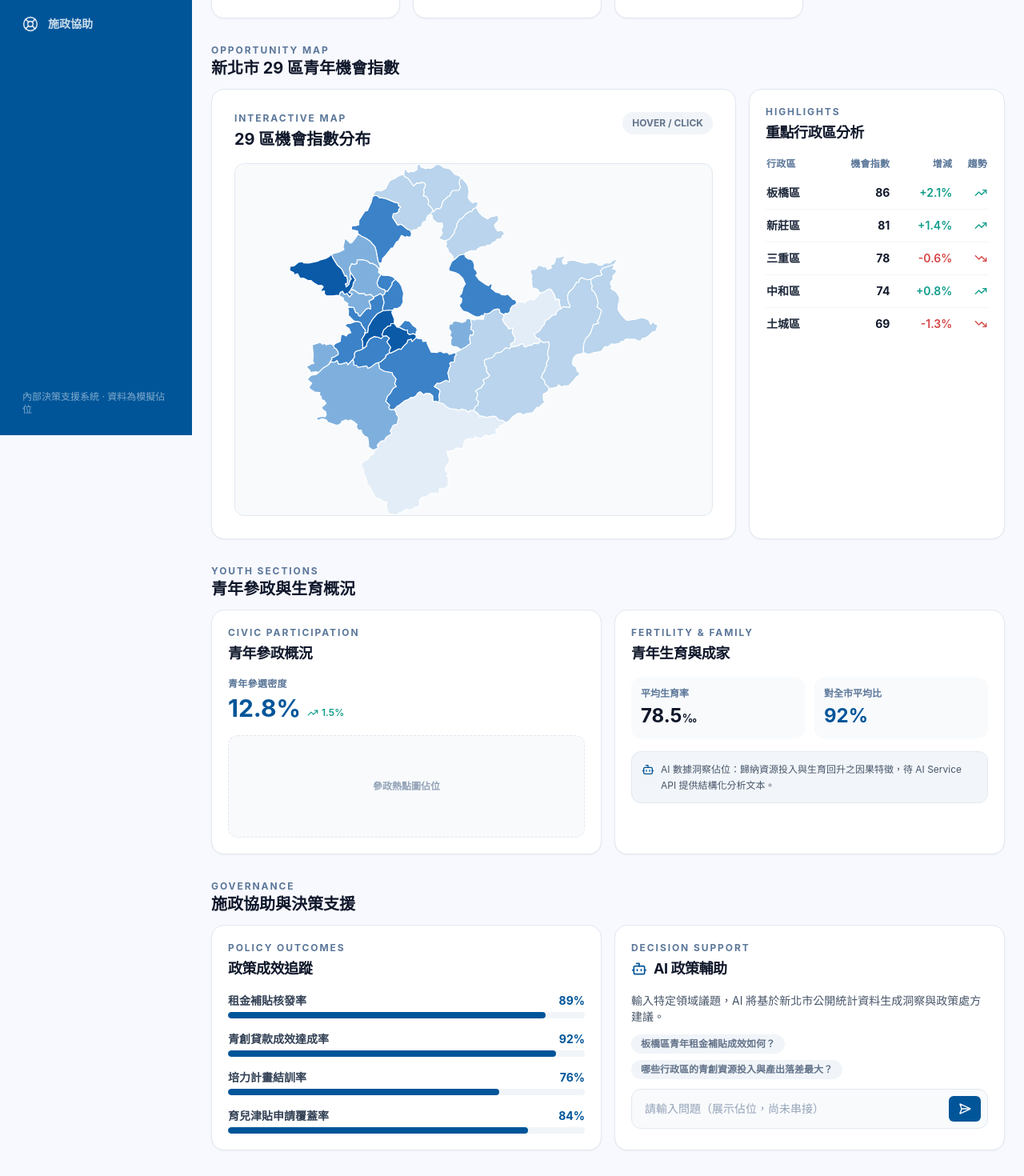
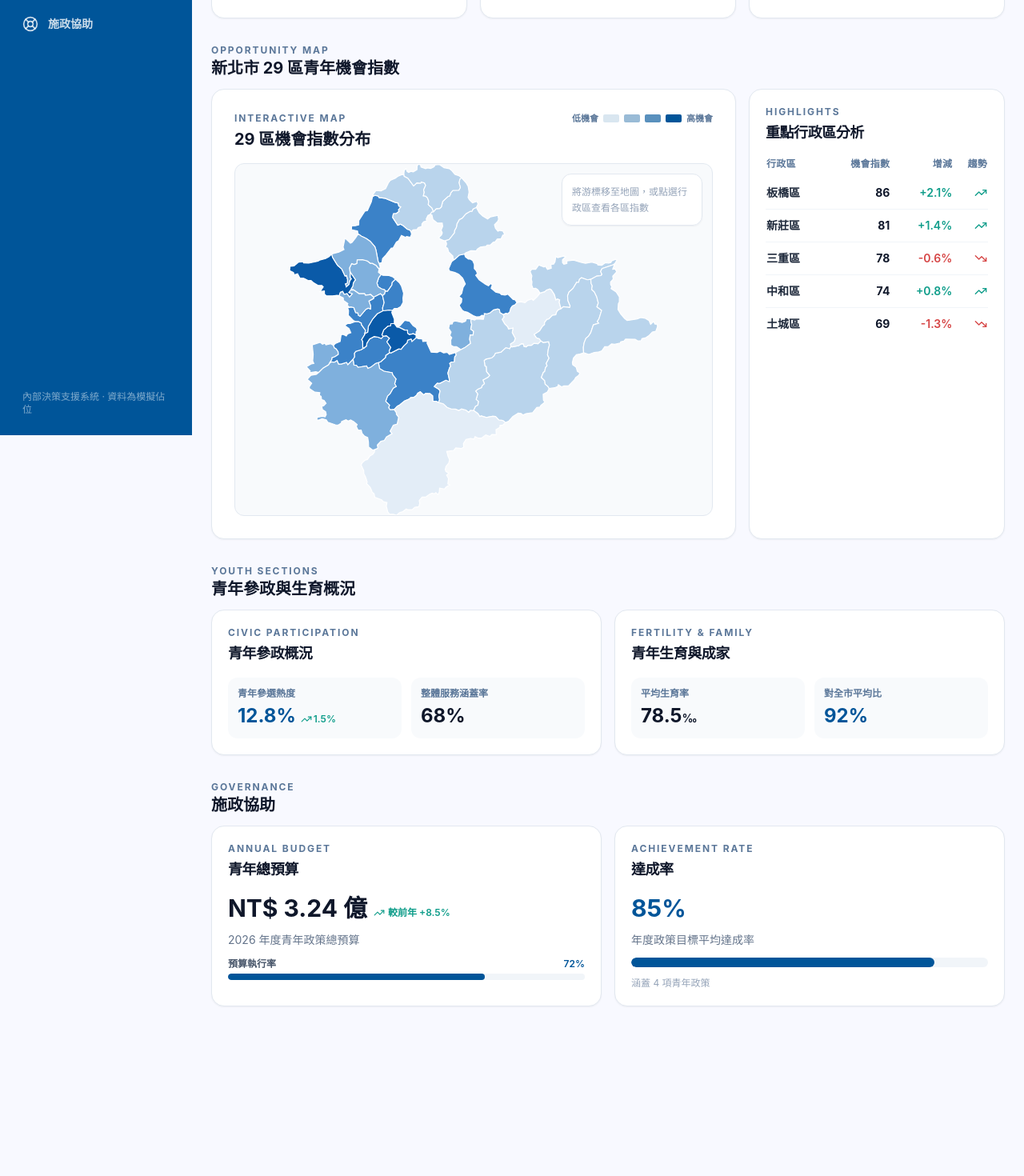
Before and after one commit to Raiden1121/NewTaipeiHack, a React (Vite) app in the folder frontend/: page / in a window 1280 px wide. Shown: the part 256-1726 px from the top of the page at 80% size. After the commit the page ends 1546 px from the top, so only its background shows below. Built offline with nearby package versions, Linux system fonts and the light colour scheme.

Commit message:
refactor(frontend): trim home overview cards and simplify KPI row
- Drop retention-risk KPI card; KPI row now a 3-up grid
- Rework DistrictChoroplethMap, ParticipationOverviewCard, and
  PolicySupportPanel presentation
- Rename governance section to "施政協助"

```diff
--- a/frontend/src/features/home/HomePage.tsx
+++ b/frontend/src/features/home/HomePage.tsx
@@ -61,7 +61,7 @@ export default function HomePage() {
         </div>
       </Section>
 
-      <Section eyebrow="Governance" title="施政協助與決策支援">
+      <Section eyebrow="Governance" title="施政協助">
         <PolicySupportPanel />
       </Section>
     </div>
--- a/frontend/src/features/home/components/DistrictChoroplethMap.tsx
+++ b/frontend/src/features/home/components/DistrictChoroplethMap.tsx
@@ -7,13 +7,29 @@ import { opportunityFillColor, SELECTED_DISTRICT_FILL } from "@/lib/mapColors";
 import { Skeleton } from "@/components/ui/skeleton";
 import { Button } from "@/components/ui/button";
 import { cn } from "@/lib/utils";
+import type { RetentionRiskLevel } from "@/types/district";
 
 const MAP_WIDTH = 760;
 const MAP_HEIGHT = 560;
 
-function clamp(value: number, min: number, max: number) {
-  return Math.min(Math.max(value, min), max);
-}
+const LEGEND_STEPS = [
+  "bg-primary/15",
+  "bg-primary/40",
+  "bg-primary/65",
+  "bg-primary",
+];
+
+const RISK_LABEL: Record<RetentionRiskLevel, string> = {
+  low: "低風險",
+  medium: "中風險",
+  high: "高風險",
+};
+
+const RISK_TEXT_CLASS: Record<RetentionRiskLevel, string> = {
+  low: "text-risk-low",
+  medium: "text-risk-medium",
+  high: "text-risk-high",
+};
 
 export default function DistrictChoroplethMap() {
   const [hoveredDistrictId, setHoveredDistrictId] = useState<string | null>(
@@ -53,19 +69,6 @@ export default function DistrictChoroplethMap() {
   );
   const selectDistrict = useSelectedDistrict((state) => state.selectDistrict);
 
-  const hoveredDistrict = features.find(
-    (item) => item.properties.id === hoveredDistrictId,
-  );
-  const tooltipPoint = hoveredDistrict
-    ? pathGenerator.centroid(hoveredDistrict as never)
-    : null;
-  const tooltipX = tooltipPoint
-    ? clamp(tooltipPoint[0] - 54, 12, MAP_WIDTH - 132)
-    : 0;
-  const tooltipY = tooltipPoint
-    ? clamp(tooltipPoint[1] - 42, 12, MAP_HEIGHT - 48)
-    : 0;
-
   const isLoading = topologyState === "loading" || isDistrictsLoading;
   const isError = topologyState === "error" || isDistrictsError;
 
@@ -101,12 +104,33 @@ export default function DistrictChoroplethMap() {
     );
   }
 
+  // 常駐資訊面板：以 hover 為主，無 hover 時退回已選取行政區。
+  const activeDistrictId = hoveredDistrictId ?? selectedDistrictId;
+  const activeFeature = features.find(
+    (item) => item.properties.id === activeDistrictId,
+  );
+  const activeSummary = activeDistrictId
+    ? districtById.get(activeDistrictId)
+    : undefined;
+
+  // 已選取行政區排到最後繪製，讓上浮的整個塗層疊在其他區之上、邊界不被裁切。
+  const orderedFeatures = selectedDistrictId
+    ? [
+        ...features.filter(
+          (item) => item.properties.id !== selectedDistrictId,
+        ),
+        ...features.filter(
+          (item) => item.properties.id === selectedDistrictId,
+        ),
+      ]
+    : features;
+
   return (
     <section
       aria-labelledby="map-title"
       className="rounded-2xl border border-slate-200 bg-white p-7 shadow-sm"
     >
-      <div className="mb-4 flex items-start justify-between gap-4">
+      <div className="mb-4 flex flex-wrap items-start justify-between gap-3">
         <div>
           <p className="mb-1 text-xs font-bold uppercase tracking-[0.16em] text-accent-slate">
             Interactive Map
@@ -115,9 +139,17 @@ export default function DistrictChoroplethMap() {
             29 區機會指數分布
           </h2>
         </div>
-        <span className="rounded-full bg-slate-100 px-3 py-1.5 text-xs font-bold uppercase text-slate-500">
-          Hover / Click
-        </span>
+        <div className="flex items-center gap-1.5 text-[11px] font-semibold text-accent-slate">
+          <span>低機會</span>
+          {LEGEND_STEPS.map((step) => (
+            <span
+              key={step}
+              className={cn("h-2.5 w-5 rounded-sm", step)}
+              aria-hidden="true"
+            />
+          ))}
+          <span>高機會</span>
+        </div>
       </div>
 
       <div className="relative overflow-hidden rounded-xl border border-slate-200 bg-slate-50">
@@ -128,7 +160,7 @@ export default function DistrictChoroplethMap() {
           className="block h-auto w-full"
         >
           <g>
-            {features.map((district) => {
+            {orderedFeatures.map((district) => {
               const id = district.properties.id;
               const name = district.properties.name ?? "未命名行政區";
               const opportunityIndex = districtById.get(id)?.opportunityIndex;
@@ -142,7 +174,7 @@ export default function DistrictChoroplethMap() {
                   data-town-id={id}
                   aria-label={name}
                   className={cn(
-                    "cursor-pointer stroke-white stroke-[1.5] transition-[filter,stroke-width] duration-150",
+                    "cursor-pointer stroke-white stroke-[1.5] transition-[filter,stroke-width,transform] duration-200",
                     isHovered && "stroke-[3] stroke-amber-500 brightness-95",
                     isSelected && "stroke-[3] stroke-amber-700",
                   )}
@@ -150,6 +182,12 @@ export default function DistrictChoroplethMap() {
                     fill: isSelected
                       ? SELECTED_DISTRICT_FILL
                       : opportunityFillColor(opportunityIndex),
+                    transformBox: "fill-box",
+                    transformOrigin: "center",
+                    transform: isSelected ? "translateY(-8px)" : undefined,
+                    filter: isSelected
+                      ? "drop-shadow(0 8px 10px rgba(16, 35, 63, 0.35))"
+                      : undefined,
                   }}
                   onMouseEnter={() => setHoveredDistrictId(id)}
                   onMouseLeave={() => setHoveredDistrictId(null)}
@@ -160,25 +198,44 @@ export default function DistrictChoroplethMap() {
               );
             })}
           </g>
-          {hoveredDistrict && tooltipPoint && (
-            <g
-              pointerEvents="none"
-              transform={`translate(${tooltipX} ${tooltipY})`}
-            >
-              <rect width="132" height="36" rx="9" fill="#10233f" />
-              <text
-                x="66"
-                y="23"
-                textAnchor="middle"
-                fill="#ffffff"
-                fontSize="14"
-                fontWeight="700"
-              >
-                {hoveredDistrict.properties.name}
-              </text>
-            </g>
+        </svg>
+
+        <div className="pointer-events-none absolute right-3 top-3 w-44 rounded-xl border border-slate-200 bg-white/95 p-3 shadow-sm backdrop-blur">
+          {activeFeature ? (
+            <>
+              <p className="text-sm font-bold text-slate-900">
+                {activeFeature.properties.name}
+              </p>
+              <dl className="mt-2 space-y-1.5 text-xs">
+                <div className="flex items-center justify-between">
+                  <dt className="text-accent-slate">機會指數</dt>
+                  <dd className="font-bold text-slate-900">
+                    {activeSummary ? activeSummary.opportunityIndex : "—"}
+                  </dd>
+                </div>
+                <div className="flex items-center justify-between">
+                  <dt className="text-accent-slate">留才風險</dt>
+                  <dd
+                    className={cn(
+                      "font-bold",
+                      activeSummary
+                        ? RISK_TEXT_CLASS[activeSummary.retentionRiskLevel]
+                        : "text-slate-400",
+                    )}
+                  >
+                    {activeSummary
+                      ? RISK_LABEL[activeSummary.retentionRiskLevel]
+                      : "—"}
+                  </dd>
+                </div>
+              </dl>
+            </>
+          ) : (
+            <p className="text-xs leading-relaxed text-slate-400">
+              將游標移至地圖，或點選行政區查看各區指數
+            </p>
           )}
-        </svg>
+        </div>
       </div>
     </section>
   );
--- a/frontend/src/features/home/components/FertilityOverviewCard.tsx
+++ b/frontend/src/features/home/components/FertilityOverviewCard.tsx
@@ -1,4 +1,3 @@
-import { Bot } from "lucide-react";
 import { Card, CardContent, CardHeader, CardTitle } from "@/components/ui/card";
 
 export default function FertilityOverviewCard() {
@@ -12,7 +11,7 @@ export default function FertilityOverviewCard() {
           青年生育與成家
         </CardTitle>
       </CardHeader>
-      <CardContent className="flex flex-col gap-4">
+      <CardContent>
         <div className="grid grid-cols-2 gap-3">
           <div className="rounded-xl bg-slate-50 p-3">
             <p className="text-xs font-semibold text-accent-slate">平均生育率</p>
@@ -27,14 +26,6 @@ export default function FertilityOverviewCard() {
             <p className="mt-1 text-2xl font-bold text-primary">92%</p>
           </div>
         </div>
-
-        <div className="flex items-start gap-2 rounded-xl border border-slate-200 bg-primary/5 p-3">
-          <Bot className="mt-0.5 h-4 w-4 shrink-0 text-primary" aria-hidden="true" />
-          <p className="text-xs leading-relaxed text-slate-600">
-            AI 數據洞察佔位：歸納資源投入與生育回升之因果特徵，待 AI Service API
-            提供結構化分析文本。
-          </p>
-        </div>
       </CardContent>
     </Card>
   );
--- a/frontend/src/features/home/components/ParticipationOverviewCard.tsx
+++ b/frontend/src/features/home/components/ParticipationOverviewCard.tsx
@@ -12,25 +12,26 @@ export default function ParticipationOverviewCard() {
           青年參政概況
         </CardTitle>
       </CardHeader>
-      <CardContent className="flex flex-col gap-4">
-        <div>
-          <p className="text-xs font-semibold uppercase tracking-wide text-accent-slate">
-            青年參選密度
-          </p>
-          <div className="mt-1 flex items-end gap-2">
-            <span className="text-3xl font-bold text-primary">12.8%</span>
-            <span className="mb-1 inline-flex items-center gap-1 text-xs font-semibold text-accent-teal">
-              <TrendingUp className="h-3.5 w-3.5" aria-hidden="true" />
-              1.5%
-            </span>
+      <CardContent>
+        <div className="grid grid-cols-2 gap-3">
+          <div className="rounded-xl bg-slate-50 p-3">
+            <p className="text-xs font-semibold text-accent-slate">
+              青年參選熱度
+            </p>
+            <div className="mt-1 flex items-end gap-1.5">
+              <span className="text-2xl font-bold text-primary">12.8%</span>
+              <span className="mb-1 inline-flex items-center gap-0.5 text-xs font-semibold text-accent-teal">
+                <TrendingUp className="h-3.5 w-3.5" aria-hidden="true" />
+                1.5%
+              </span>
+            </div>
           </div>
-        </div>
-
-        <div
-          className="flex h-32 items-center justify-center rounded-xl border border-dashed border-slate-200 bg-slate-50 text-xs font-semibold text-slate-400"
-          aria-hidden="true"
-        >
-          參政熱點圖佔位
+          <div className="rounded-xl bg-slate-50 p-3">
+            <p className="text-xs font-semibold text-accent-slate">
+              整體服務涵蓋率
+            </p>
+            <p className="mt-1 text-2xl font-bold text-slate-900">68%</p>
+          </div>
         </div>
       </CardContent>
     </Card>
--- a/frontend/src/features/home/components/PolicySupportPanel.tsx
+++ b/frontend/src/features/home/components/PolicySupportPanel.tsx
@@ -1,24 +1,11 @@
-import { Bot, SendHorizontal } from "lucide-react";
+import { TrendingUp } from "lucide-react";
 import { Card, CardContent, CardHeader, CardTitle } from "@/components/ui/card";
-import { Button } from "@/components/ui/button";
-
-interface PolicyProgress {
-  label: string;
-  value: number;
-}
 
 // 佔位資料，待施政協助板塊與 Backend API 提供。
-const PROGRESS: PolicyProgress[] = [
-  { label: "租金補貼核發率", value: 89 },
-  { label: "青創貸款成效達成率", value: 92 },
-  { label: "培力計畫結訓率", value: 76 },
-  { label: "育兒津貼申請覆蓋率", value: 84 },
-];
-
-const PROMPT_EXAMPLES = [
-  "板橋區青年租金補貼成效如何？",
-  "哪些行政區的青創資源投入與產出落差最大？",
-];
+const TOTAL_BUDGET = "NT$ 3.24 億";
+const BUDGET_YOY = "+8.5%";
+const BUDGET_EXECUTION_RATE = 72;
+const ACHIEVEMENT_RATE = 85;
 
 export default function PolicySupportPanel() {
   return (
@@ -26,66 +13,59 @@ export default function PolicySupportPanel() {
       <Card>
         <CardHeader>
           <p className="text-xs font-bold uppercase tracking-[0.16em] text-accent-slate">
-            Policy Outcomes
+            Annual Budget
           </p>
           <CardTitle className="text-lg font-bold text-slate-900">
-            政策成效追蹤
+            青年總預算
           </CardTitle>
         </CardHeader>
-        <CardContent className="flex flex-col gap-4">
-          {PROGRESS.map((item) => (
-            <div key={item.label}>
-              <div className="mb-1 flex items-center justify-between text-sm">
-                <span className="font-semibold text-slate-700">
-                  {item.label}
+        <CardContent className="flex flex-col gap-3">
+          <div className="flex items-end gap-2">
+            <span className="text-3xl font-bold text-slate-900">
+              {TOTAL_BUDGET}
             </span>
-                <span className="font-bold text-primary">{item.value}%</span>
+            <span className="mb-1 inline-flex items-center gap-1 text-xs font-semibold text-accent-teal">
+              <TrendingUp className="h-3.5 w-3.5" aria-hidden="true" />
+              較前年 {BUDGET_YOY}
+            </span>
+          </div>
+          <p className="text-sm text-slate-500">2026 年度青年政策總預算</p>
+          <div>
+            <div className="mb-1 flex items-center justify-between text-xs font-semibold">
+              <span className="text-slate-600">預算執行率</span>
+              <span className="text-primary">{BUDGET_EXECUTION_RATE}%</span>
             </div>
             <div className="h-2 w-full overflow-hidden rounded-full bg-slate-100">
               <div
                 className="h-full rounded-full bg-primary"
-                  style={{ width: `${item.value}%` }}
+                style={{ width: `${BUDGET_EXECUTION_RATE}%` }}
               />
             </div>
           </div>
-          ))}
         </CardContent>
       </Card>
 
       <Card>
         <CardHeader>
           <p className="text-xs font-bold uppercase tracking-[0.16em] text-accent-slate">
-            Decision Support
+            Achievement Rate
           </p>
-          <CardTitle className="flex items-center gap-2 text-lg font-bold text-slate-900">
-            <Bot className="h-5 w-5 text-primary" aria-hidden="true" />
-            AI 政策輔助
+          <CardTitle className="text-lg font-bold text-slate-900">
+            達成率
           </CardTitle>
         </CardHeader>
         <CardContent className="flex flex-col gap-3">
-          <p className="text-sm text-slate-600">
-            輸入特定領域議題，AI 將基於新北市公開統計資料生成洞察與政策處方建議。
-          </p>
-          <div className="flex flex-wrap gap-2">
-            {PROMPT_EXAMPLES.map((example) => (
-              <span
-                key={example}
-                className="rounded-full bg-slate-100 px-3 py-1 text-xs font-semibold text-slate-500"
-              >
-                {example}
+          <span className="text-3xl font-bold text-primary">
+            {ACHIEVEMENT_RATE}%
           </span>
-            ))}
+          <p className="text-sm text-slate-500">年度政策目標平均達成率</p>
+          <div className="h-3 w-full overflow-hidden rounded-full bg-slate-100">
+            <div
+              className="h-full rounded-full bg-primary"
+              style={{ width: `${ACHIEVEMENT_RATE}%` }}
+            />
           </div>
-          <div className="flex items-center gap-2 rounded-xl border border-slate-200 bg-slate-50 p-2">
-            <input
-              type="text"
-              placeholder="請輸入問題（展示佔位，尚未串接）"
-              className="min-w-0 flex-1 bg-transparent px-2 text-sm text-slate-700 placeholder:text-slate-400 focus:outline-none"
-            />
-            <Button size="sm" type="button" aria-label="送出">
-              <SendHorizontal className="h-4 w-4" aria-hidden="true" />
-            </Button>
-          </div>
+          <p className="text-xs text-slate-400">涵蓋 4 項青年政策</p>
         </CardContent>
       </Card>
     </section>
```
Also changed, not shown: frontend/src/features/home/components/KpiSummaryRow.tsx (+3 -47 lines), 1 other file (tests, documents, lock files or other folders). Lines whose indentation alone changed are shown as unchanged.
